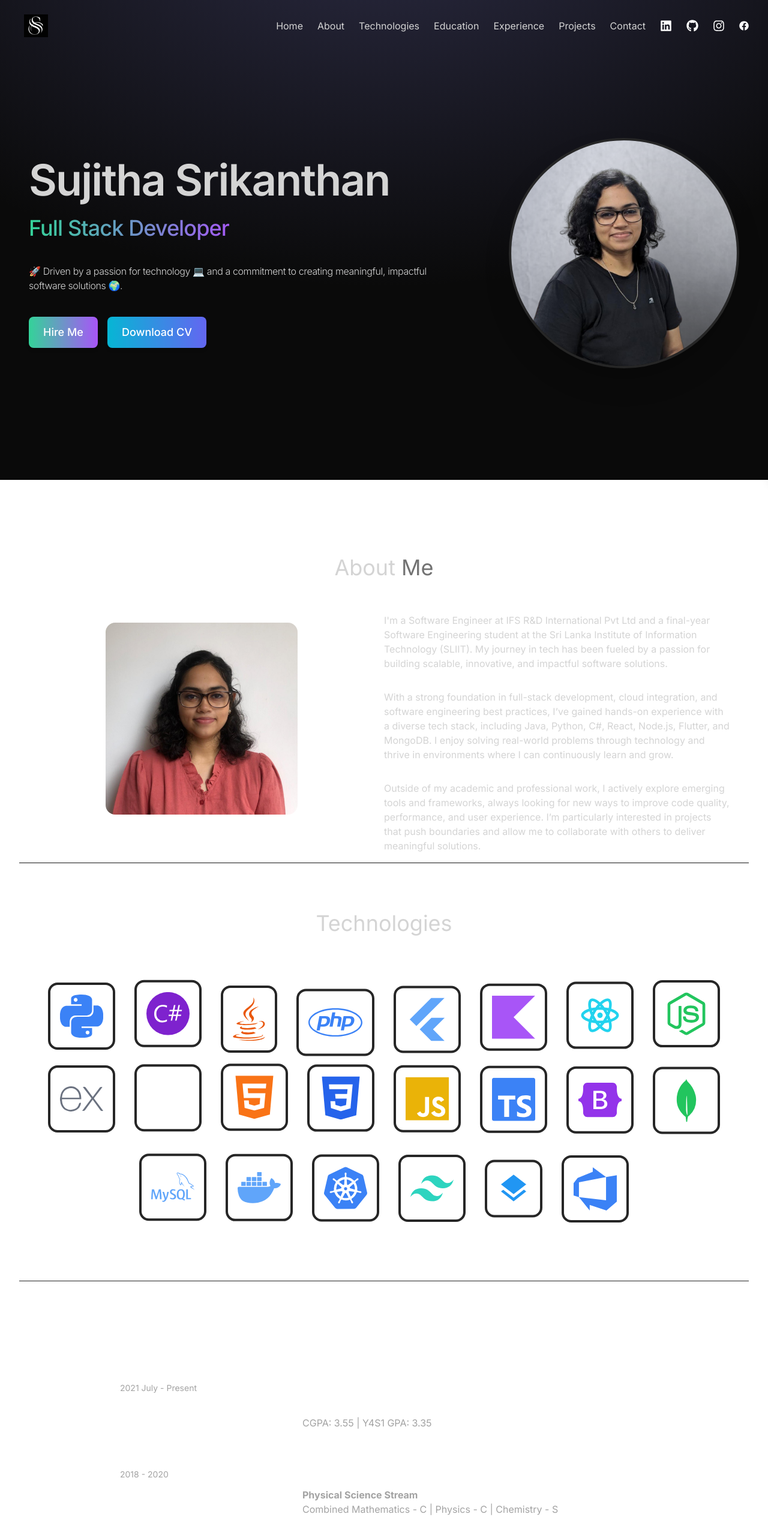
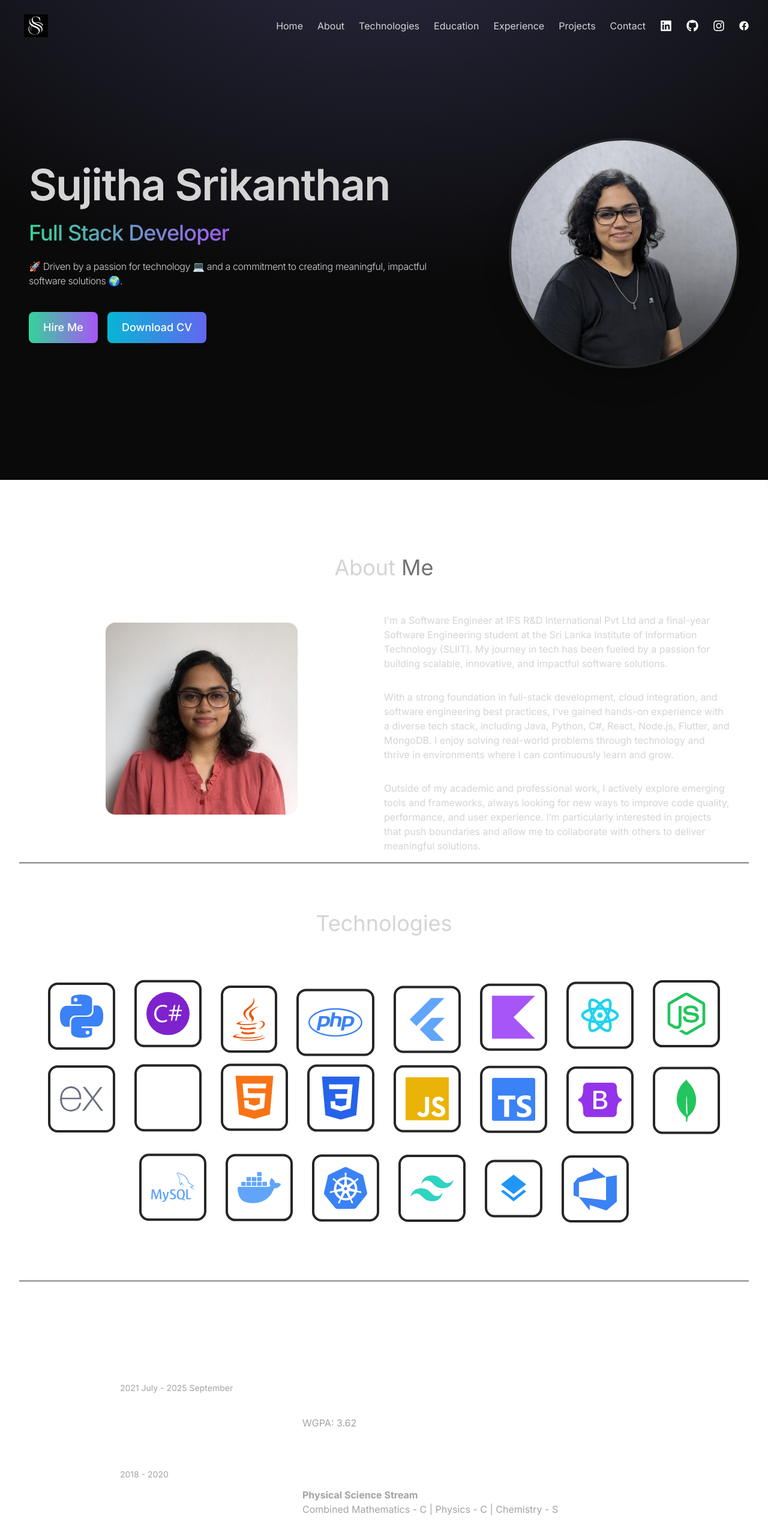
Before and after one commit to Sujitha1221/Portfolio-Sujitha-Srikanthan, a React (Vite) app in the folder my-project/: page / in a window 1280 px wide. Shown: the top 2564 px of the page at 60% size. Built offline with nearby package versions, Linux system fonts and the light colour scheme.

Commit message:
Update education details and role description

```diff
--- a/my-project/src/components/Education.jsx
+++ b/my-project/src/components/Education.jsx
@@ -21,7 +21,7 @@ const Education = () => {
           transition={{ duration: 1 }}
           className="w-full lg:w-1/4 text-neutral-400"
         >
-          <p className="mb-2 text-sm">2021 July - Present</p>
+          <p className="mb-2 text-sm">2021 July - 2025 September</p>
         </motion.div>
         <motion.div
           whileInView={{ x: 0, opacity: 1 }}
@@ -33,7 +33,7 @@ const Education = () => {
             B.Sc. (Hons) in Information Technology Specializing in Software
             Engineering - Sri Lanka Institute of Information Technology (SLIIT)
           </h6>
-          <p className="mb-4 text-neutral-400">CGPA: 3.55 | Y4S1 GPA: 3.35</p>
+          <p className="mb-4 text-neutral-400">WGPA: 3.62</p>
         </motion.div>
       </div>
 
--- a/my-project/src/components/Hero.jsx
+++ b/my-project/src/components/Hero.jsx
@@ -6,7 +6,7 @@ const Hero = () => {
   const [roleIndex, setRoleIndex] = useState(0);
   const roles = [
     "Software Engineer at IFS",
-    "Final Year Undergraduate at SLIIT",
+    "Fresh Graduate from SLIIT",
     "Full Stack Developer",
   ];
 
@@ -51,7 +51,7 @@ const Hero = () => {
               initial={{ x: -50, opacity: 0 }}
               animate={{ x: 0, opacity: 1 }}
               transition={{ duration: 1, delay: 0.4 }}
-              className="mt-4 max-w-2xl py-4 font-light tracking-tight text-neutral-300"
+              className="max-w-2xl py-4 font-light tracking-tight text-neutral-300"
             >
               🚀 Driven by a passion for technology 💻 and a commitment to creating meaningful, impactful software solutions 🌍.
             </motion.p>
```
